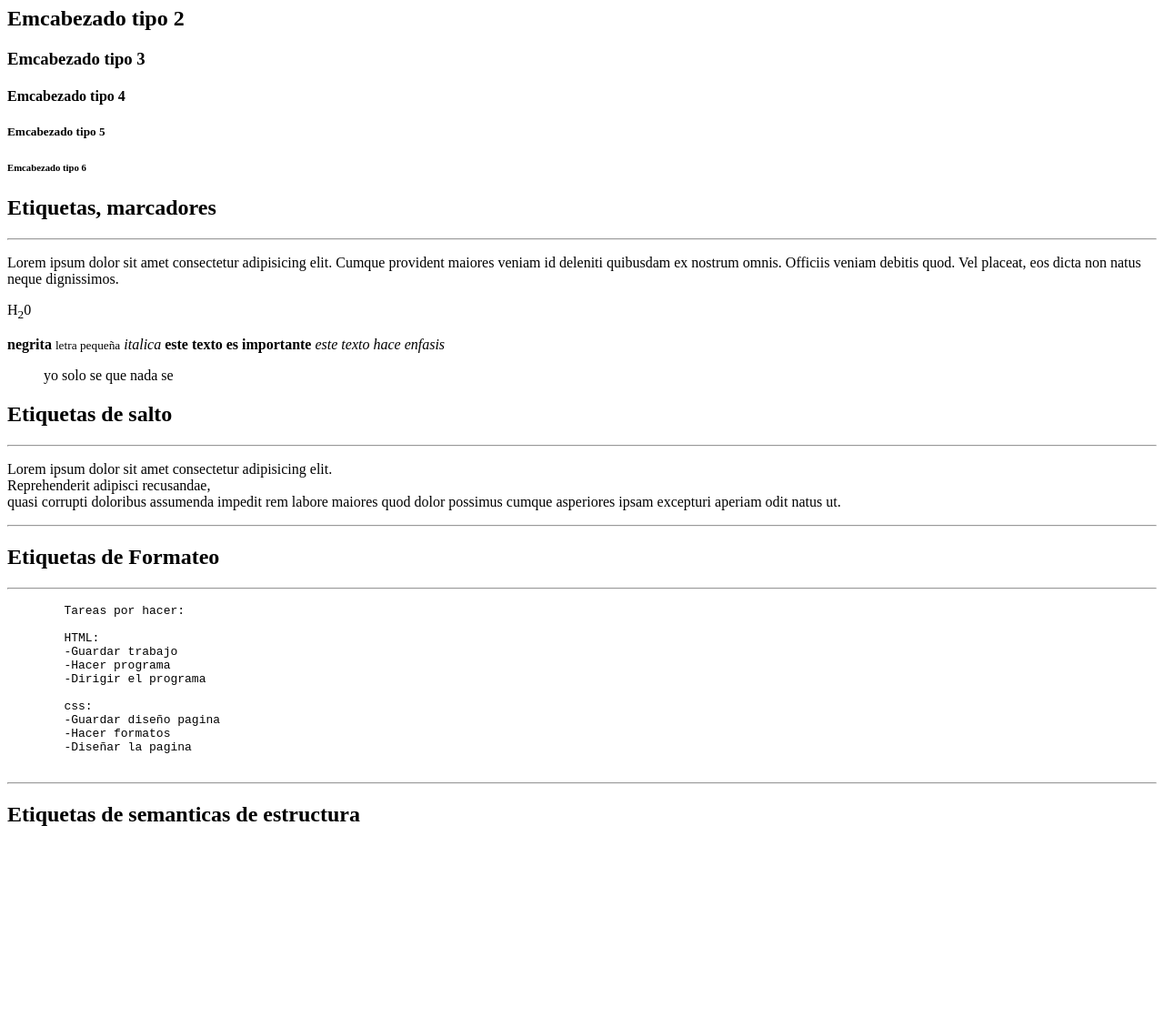
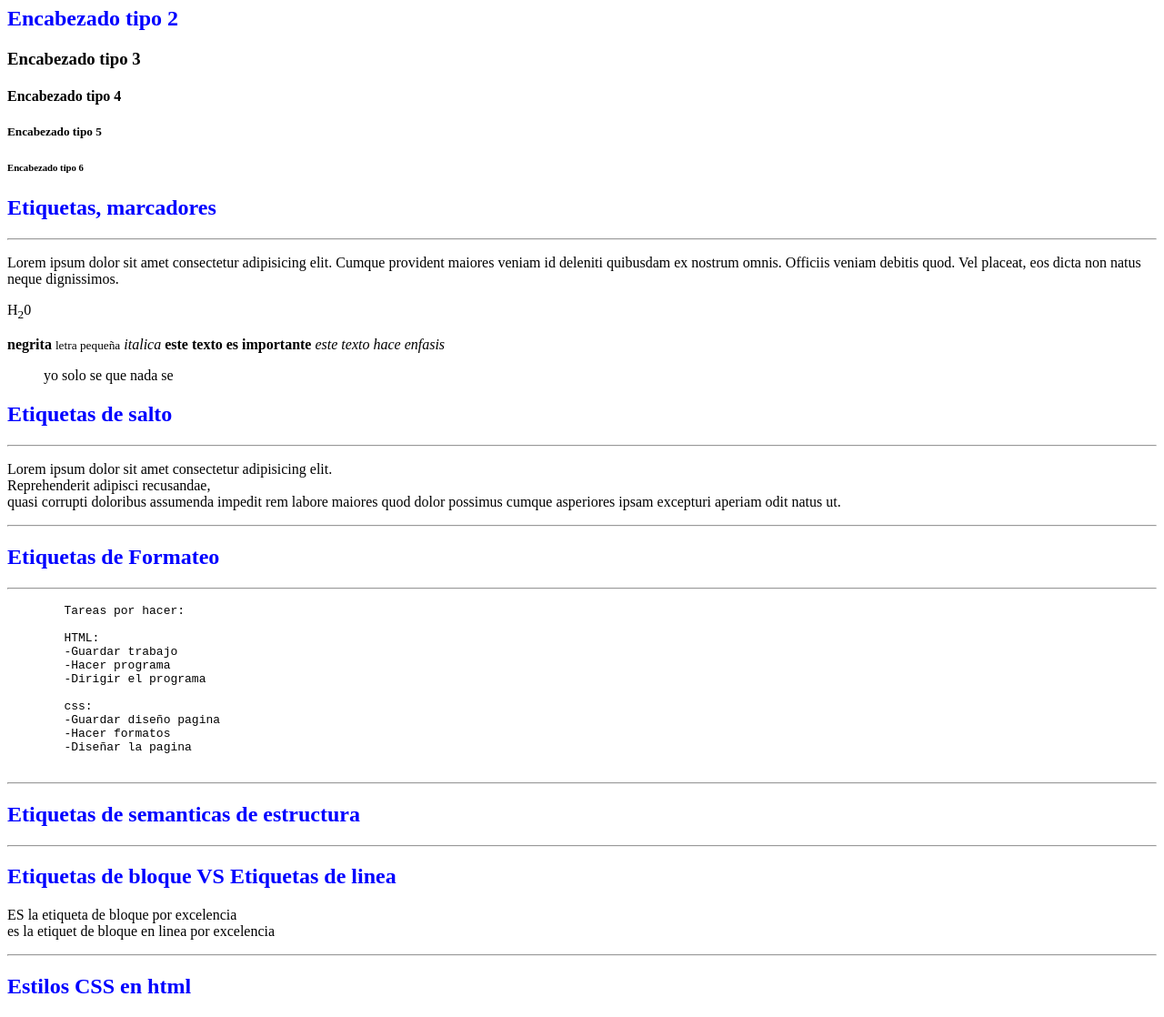
Before and after one commit to wrangel01/fundamentos_html, a plain HTML site: page index.html in a window 1280 px wide. Shown: the part 198-1316 px from the top of the page at 91% size. Before the commit the page ends 1127 px from the top, so only its background shows below. Drawn offline with Linux system fonts and the light colour scheme.

Commit message:
vectores

```diff
--- a/index.html
+++ b/index.html
@@ -6,6 +6,15 @@
     <meta name="viewport" content="width=device-width, initial-scale=1.0">
     <title>EJERCICIO HMTL</title>
     <meta  name="desription"  content="Esta en mi primera pagina de diseño wed">
+
+
+
+    <style>
+
+        h2 {
+            color:blue;
+        }
+    </style>
 </head>
 <body>
 
@@ -13,12 +22,12 @@
 
     <h2>Aprendiendo lo basico de html  </html></h2>
 
-    <h1>Emcabezado tipo 1</h1>
-    <h2>Emcabezado tipo 2</h2>
-    <h3>Emcabezado tipo 3</h3>
-    <h4>Emcabezado tipo 4</h4>
-    <h5>Emcabezado tipo 5</h5>
-    <h6>Emcabezado tipo 6</h6>
+    <h1>Encabezado tipo 1</h1>
+    <h2>Encabezado tipo 2</h2>
+    <h3>Encabezado tipo 3</h3>
+    <h4>Encabezado tipo 4</h4>
+    <h5>Encabezado tipo 5</h5>
+    <h6>Encabezado tipo 6</h6>
 
     <h2>Etiquetas, marcadores</h2>
     <p><hr></p>
@@ -62,6 +71,21 @@
 
     <p>
 
+    </p>
+    <hr>
+
+    <h2>Etiquetas de bloque VS Etiquetas de linea</h2>
+
+    <p>
+        <div>ES la etiqueta de bloque por excelencia</div>
+        <span>es la etiquet de bloque en linea por excelencia</span>
+
+    </p>
+    <hr>
+
+    <h2>Estilos CSS en html </h2>
+
+    <p>
 
 
     </p>
```
